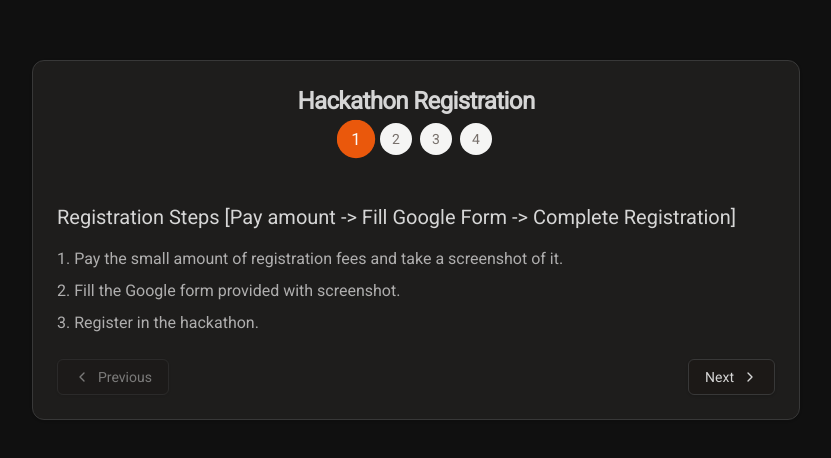
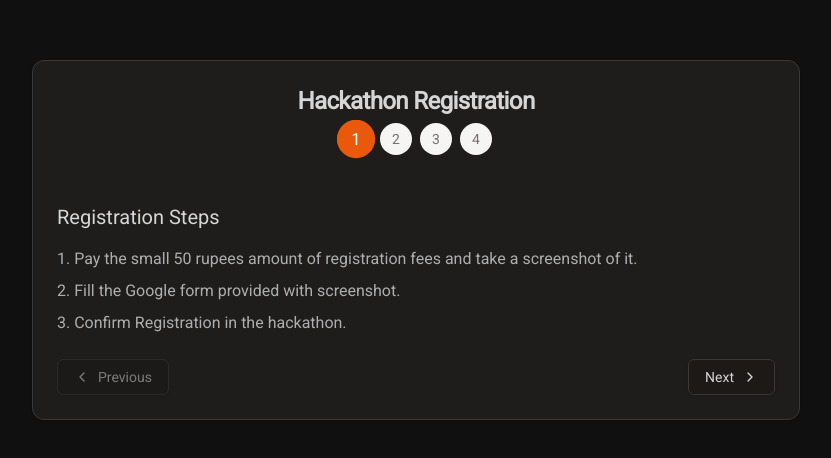
Before and after one commit to pksingh1508/hackathonHub, a Next.js app: page /register in a window 1280 px wide. Shown: the part 160-618 px from the top of the page, without its empty margins (224-1055 px from the left). Built offline with nearby package versions, Linux system fonts and the light colour scheme.

Commit message:
change registration price

```diff
--- a/app/hackathons/desidevcon/page.tsx
+++ b/app/hackathons/desidevcon/page.tsx
@@ -20,7 +20,7 @@ const hackathon = {
     endDate: "Nov 30, 2024",
     isOnline: true,
     prize: 10000,
-    participants: 90,
+    participants: 20,
     organizer: "Open-Source Community",
     sponsors: ["Open-Source"],
     tags: ["Software Development", "Open Source", "Community"],
@@ -43,7 +43,7 @@ const hackathon = {
         { place: "1st Place", amount: 5000, description: "Cash prize" },
         { place: "2nd Place", amount: 3000, description: "Cash prize" },
         { place: "3rd Place", amount: 2000, description: "Cash prize" },
-        { place: "4th - 10th", amount: 500, description: "T-shirt under Rs.500" },
+        { place: "4th - 10th", amount: 500, description: "tak ka Perks(tshirt, bottle, stickers)" },
     ],
     judges: [
         { name: "Arun Gupta", role: "Sen Software Engineer" },
--- a/app/hackathons/page.tsx
+++ b/app/hackathons/page.tsx
@@ -92,7 +92,7 @@ const hackathons: Hackathon[] = [
         daysLeft: 12,
         isOnline: true,
         prize: 10000,
-        participants: 90,
+        participants: 20,
         startDate: "Oct 20, 2024",
         endDate: "Nov 30, 2024",
         organizer: "Open-Source Community",
--- a/app/register/page.tsx
+++ b/app/register/page.tsx
@@ -40,20 +40,20 @@ export default function HackathonRegistration() {
 
     const steps = [
         {
-            title: "Registration Steps [Pay amount -> Fill Google Form -> Complete Registration]",
+            title: "Registration Steps",
             content: (
                 <ol className="list-decimal list-inside space-y-2">
-                    <li>Pay the small amount of registration fees and take a screenshot of it.</li>
+                    <li>Pay the small 50 rupees amount of registration fees and take a screenshot of it.</li>
                     <li>Fill the Google form provided with screenshot.</li>
-                    <li>Register in the hackathon.</li>
+                    <li>Confirm Registration in the hackathon.</li>
                 </ol>
             ),
         },
         {
-            title: "Pay Registration Fee",
+            title: "Pay Registration Fee - [Rs 50]",
             content: (
                 <div className="text-center">
-                    <a href="https://razorpay.me/@edupvtltd?amount=CVDUr6Uxp2FOGZGwAHntNg%3D%3D" target="_blank">
+                    <a href="https://razorpay.me/@edupvtltd?amount=bMZtQmLjQWplBAmd%2FyQdEA%3D%3D" target="_blank">
                         <Button className="border border-[#383838] text-[#d6d6d6]">
                             Pay Registration Fee
                         </Button>
@@ -78,7 +78,7 @@ export default function HackathonRegistration() {
             content: (
                 <div className="text-center">
                     <Button onClick={handleRegister} className="border border-[#383838] text-[#d6d6d6]">
-                        Register for Hackathon
+                        Confirm Registration
                     </Button>
                 </div>
             ),
```
